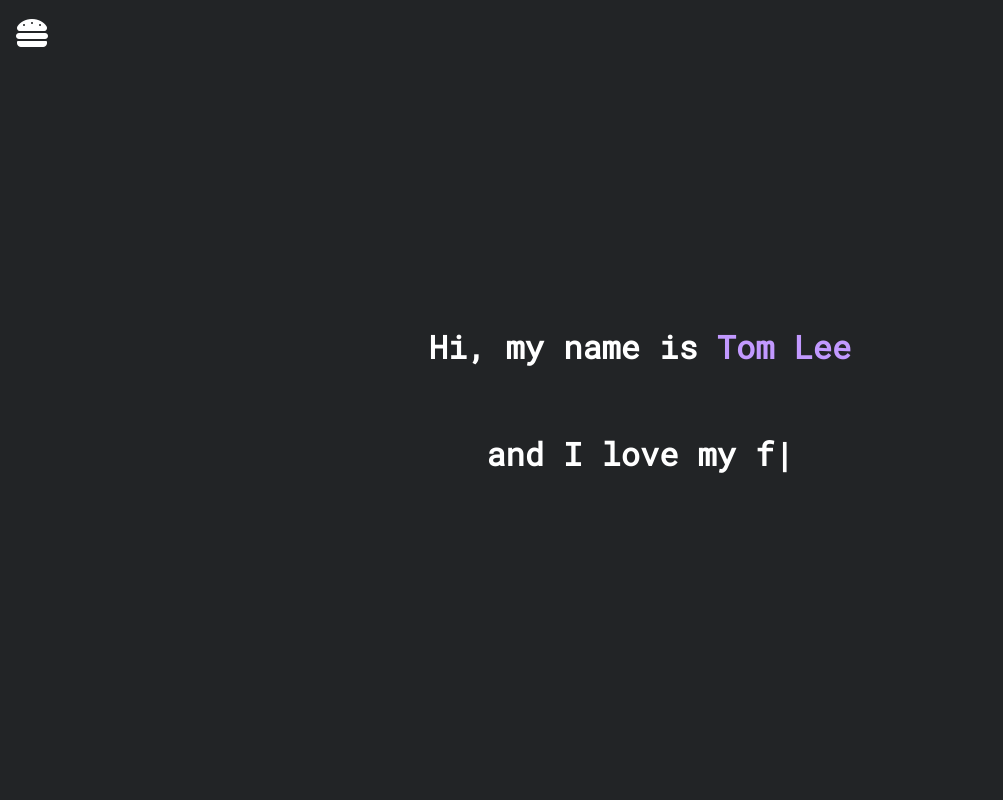
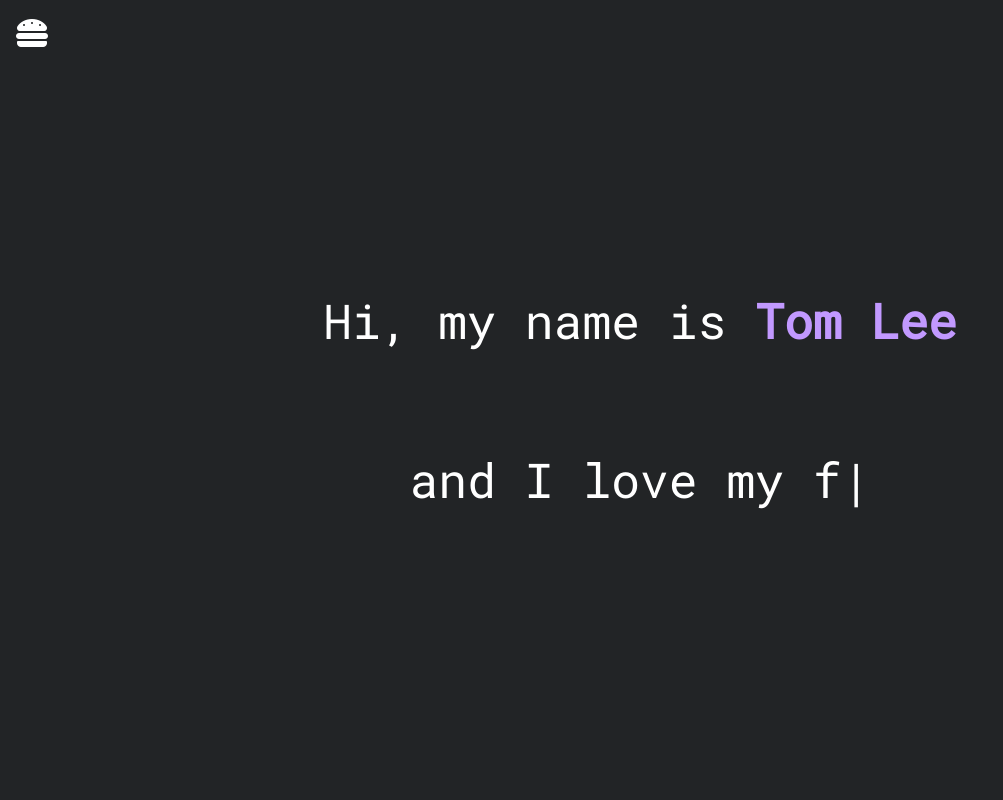
Before and after one commit to user512/user512.github.io, a Preact app: page / in a window 1280 px wide. Shown: the top 800 px of the page, without its empty margins (0-1003 px from the left). Built offline with nearby package versions, Linux system fonts and the light colour scheme.

Commit message:
Remove margin on top on Introduction

```diff
--- a/components/Introduction.js
+++ b/components/Introduction.js
@@ -19,12 +19,12 @@ class Introduction extends Component {
 
   render() {
     return (
-      <h1 id="introduction" className="container">
+      <div id="introduction" className="container">
         <p>Hi, my name is <strong className="author-name">Tom Lee</strong></p>
         <p>and I <span className="typing" ref={(element) => { this.element = element }} >
           </span>
         </p>
-      </h1>
+      </div>
     )
   }
 }
--- a/custom.scss
+++ b/custom.scss
@@ -77,17 +77,19 @@ a {
   flex-direction: column;
   justify-content: center;
   padding: 0 1em;
-  @media screen and (min-width: 800px) {
+  @media screen and (min-width: 600px) {
     padding: 0 5em;
   }
 
-  h1, p {
+  p {
     text-align: center;
   }
 }
 
 #introduction {
   padding: 0;
+
+  font-size: 3rem;
 }
 
 #about {
```
